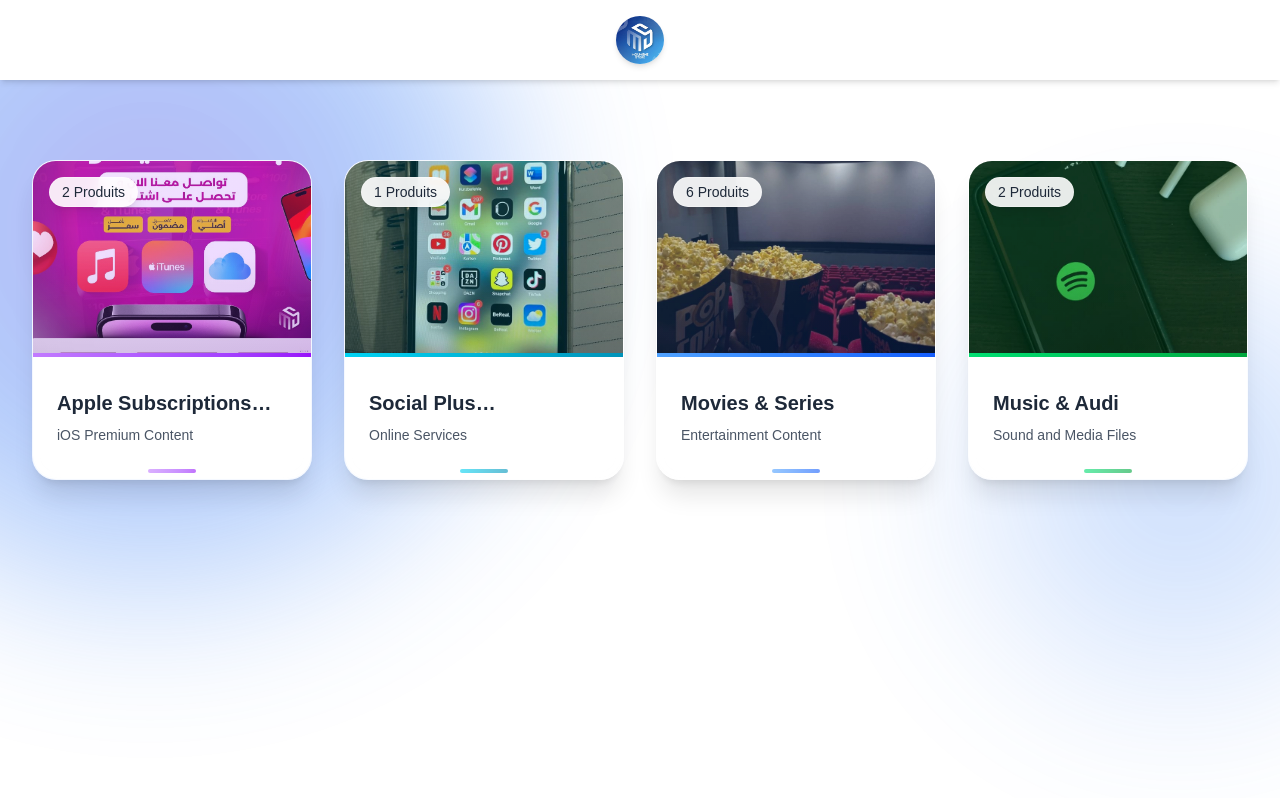
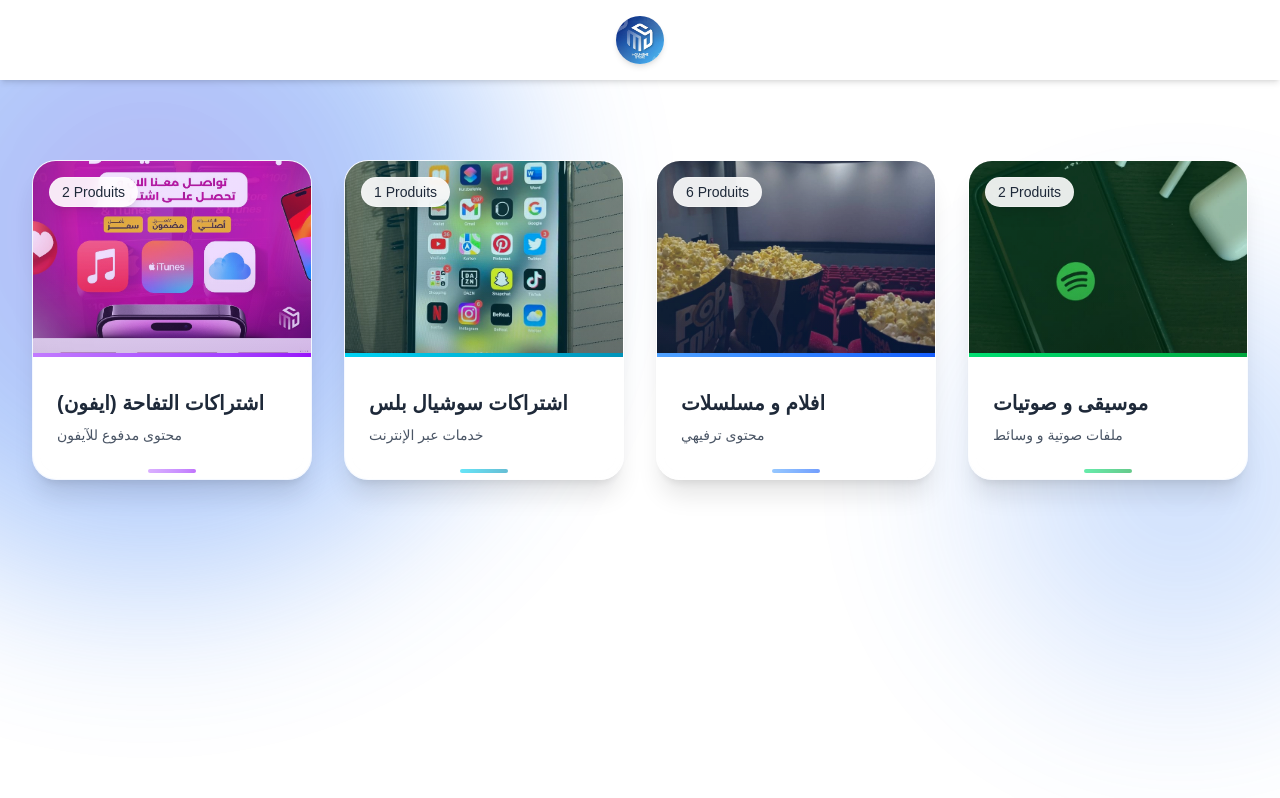
Before and after one commit to mnr-noor/Moumene-Store, a Next.js app: page / in a window 1280 px wide. Shown: the top 798 px of the page. Built offline with nearby package versions, Linux system fonts and the light colour scheme.

Commit message:
removed Ar

```diff
--- a/src/app/data/categories.js
+++ b/src/app/data/categories.js
@@ -15,10 +15,8 @@
 import SnapchatPlus from "/public/snapchat.jpg"
 const categories = [
   {
-    title: "Music & Audi",
-    titleAr: "موسيقى و صوتيات",
-    subtitle: "Sound and Media Files",
-    subtitleAr: "ملفات صوتية و وسائط",
+    title: "موسيقى و صوتيات",
+    subtitle: "ملفات صوتية و وسائط",
     imageUrl: Music,
     bgColor: "from-green-400 to-green-600",
     productCount: 2,
@@ -77,10 +75,8 @@
     ],
   },
   {
-    title: "Movies & Series",
-    titleAr: "افلام و مسلسلات",
-    subtitle: "Entertainment Content",
-    subtitleAr: "محتوى ترفيهي",
+    title: "افلام و مسلسلات",
+    subtitle: "محتوى ترفيهي",
     imageUrl: Serie,
     bgColor: "from-blue-400 to-blue-600",
     productCount: 6,
@@ -292,10 +288,8 @@
     ],
   },
   {
-    title: "Social Plus Subscriptions",
-    titleAr: "اشتراكات سوشيال بلس",
-    subtitle: "Online Services",
-    subtitleAr: "خدمات عبر الإنترنت",
+    title: "اشتراكات سوشيال بلس",
+    subtitle: "خدمات عبر الإنترنت",
     imageUrl: Plus,
     bgColor: "from-cyan-400 to-cyan-600",
     productCount: 1,
@@ -337,10 +331,8 @@
     ],
   },
   {
-    title: "Apple Subscriptions (iPhone)",
-    titleAr: "اشتراكات التفاحة (ايفون)",
-    subtitle: "iOS Premium Content",
-    subtitleAr: "محتوى مدفوع للآيفون",
+    title: "اشتراكات التفاحة (ايفون)",
+    subtitle: "محتوى مدفوع للآيفون",
     imageUrl: Iphone,
     bgColor: "from-purple-400 to-purple-600",
     productCount: 2,
```
Also changed, not shown: src/app/components/hero.jsx (+3 -4 lines).
